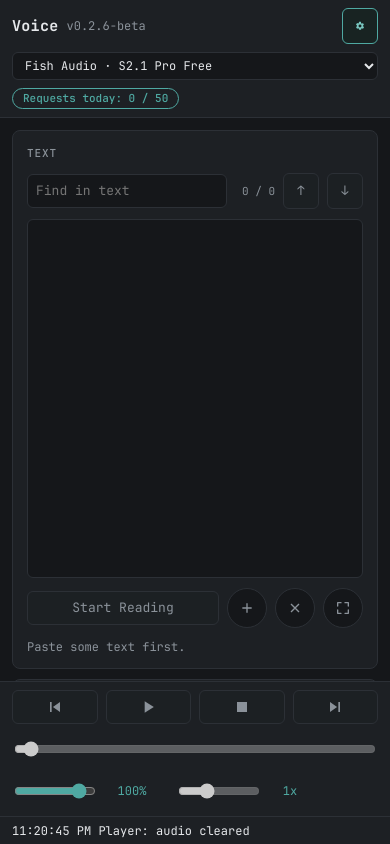
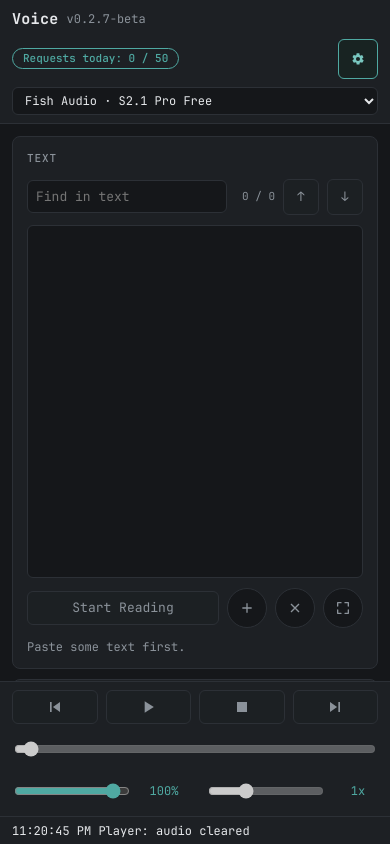
Before and after one commit to NestorKrs/Voice, a React (Vite) app: page / in a window 390 px wide. Built offline with nearby package versions, Linux system fonts and the light colour scheme.

Commit message:
0.2.7-beta: Phone top bar grid, hide player notice, equal slider labels

```diff
--- a/package.json
+++ b/package.json
@@ -1,7 +1,7 @@
 {
   "name": "voice",
   "private": true,
-  "version": "0.2.6-beta",
+  "version": "0.2.7-beta",
   "type": "module",
   "scripts": {
     "dev": "vite --host 127.0.0.1 --port 5180 --strictPort",
--- a/src/App.css
+++ b/src/App.css
@@ -204,23 +204,27 @@
   .reader-panel .chunk-list { flex: 1; min-height: 0; overflow-y: auto; }
   .reader-panel .reader-card { margin-top: auto; }
 
-  .topbar { flex-wrap: wrap; gap: 8px; padding: 8px 12px; }
+  .topbar { display: grid; grid-template-columns: auto 1fr auto; align-items: center; gap: 8px 8px; padding: 8px 12px; }
   .topbar > * { order: 2; }
   .topbar .title, .topbar .version { order: 0; }
-  .topbar .settings-btn { order: 1; margin-left: auto; width: 36px; height: 36px; min-width: 36px; min-height: 36px; }
-  .topbar .settings-btn svg { width: 16px; height: 16px; }
-  .topbar .provider-select { flex: 1 1 60%; min-width: 0; }
-  .topbar .req-pill { order: 2; flex: none; margin: 0; font-size: 11px; padding: 3px 10px; line-height: 1.2; height: auto; }
+  .topbar .title { grid-column: 1; grid-row: 1; }
+  .topbar .version { grid-column: 2 / -1; grid-row: 1; }
+  .topbar .req-pill { order: 2; flex: none; grid-column: 1 / 3; grid-row: 2; justify-self: start; margin: 0; font-size: 11px; padding: 3px 10px; line-height: 1.2; height: auto; }
+  .topbar .settings-btn { order: 1; grid-column: 3; grid-row: 2; justify-self: end; margin: 0; width: 40px; height: 40px; min-width: 40px; min-height: 40px; }
+  .topbar .settings-btn svg { width: 22px; height: 22px; }
+  .topbar .provider-select { flex: 1 1 60%; grid-column: 1 / -1; grid-row: 3; width: 100%; min-width: 0; }
+  .topbar .provider-reason { grid-column: 1 / -1; grid-row: 4; }
 
   .playerbar { flex-wrap: wrap; gap: 8px; padding: 8px 12px; }
   .playerbar > * { order: 3; }
   .playerbar button { order: 1; min-width: 0; flex: 1; }
   .playerbar .seek { order: 2; flex-basis: 100%; }
+  .playerbar > span:last-child { display: none !important; }
   .playerbar input[aria-label="Volume"],
   .playerbar input[aria-label="Playback speed"] { flex: 1 1 0; min-width: 0; width: auto; }
   .playerbar .rate-label { text-align: center; }
-  .playerbar input[aria-label="Volume"] + .rate-label { width: 44px; }
-  .playerbar input[aria-label="Playback speed"] + .rate-label { width: 32px; }
+  .playerbar input[aria-label="Volume"] + .rate-label { width: 40px; }
+  .playerbar input[aria-label="Playback speed"] + .rate-label { width: 40px; }
 
   .icon-btn,
   .chunk-row .icon-btn.chunk-download,
```
Also changed, not shown: 2 other files (tests, documents, lock files or other folders).
